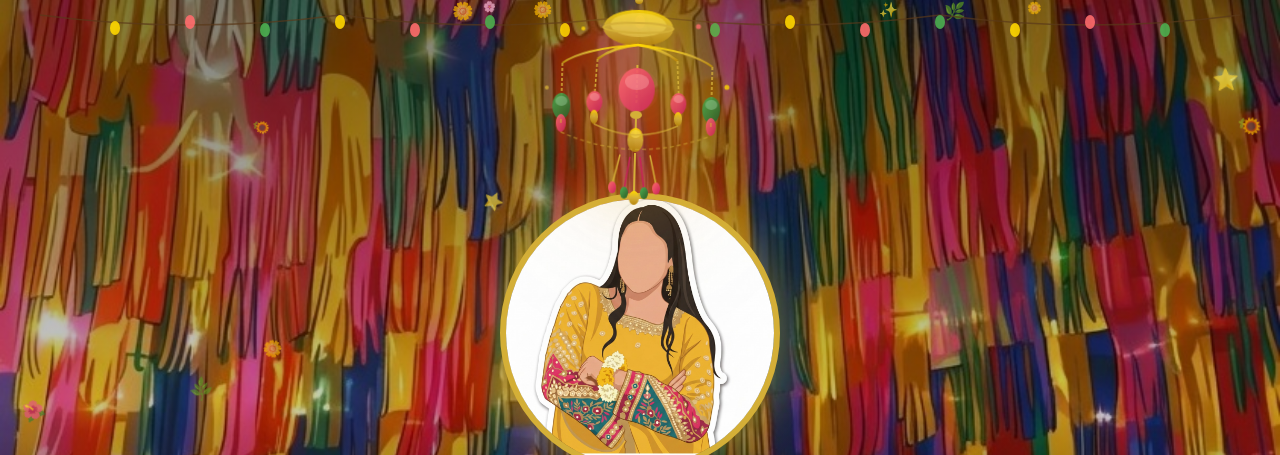
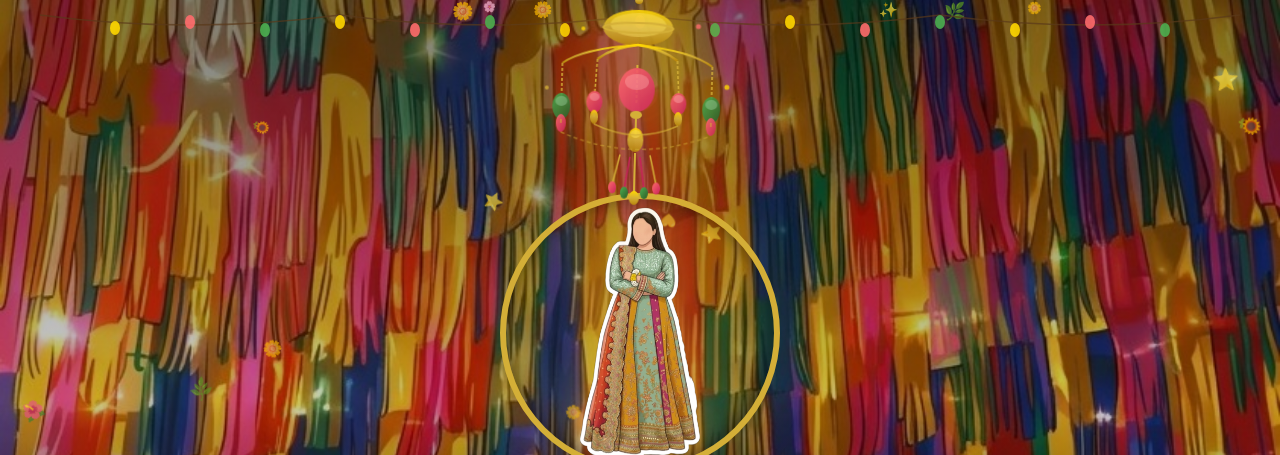
Before and after one commit to minahiltalha0716/wedding, a website: page mehndi-invitation.html in a window 1280 px wide. Shown: the top 455 px of the page. Drawn offline with nearby package versions, Linux system fonts and the light colour scheme; a web font is replaced by a local one.

```diff
--- a/mehndi-invitation.html
+++ b/mehndi-invitation.html
@@ -881,7 +881,7 @@
 
   <!-- Bride Sticker -->
   <div id="bride-sticker">
-    <img src="assets/images/bride2.jpeg" alt="The Bride">
+    <img src="assets/images/bride.png" alt="The Bride">
   </div>
 
   <!-- Hero Text -->
```
Also changed, not shown: assets/images/bride.png (renamed from bride.png).
